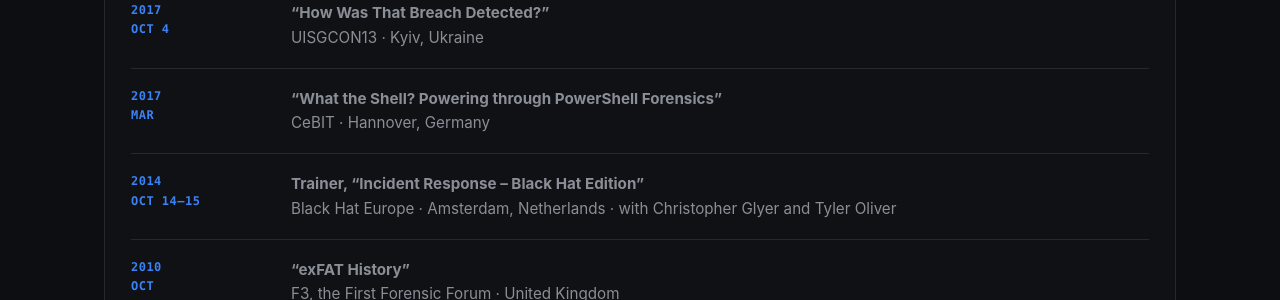
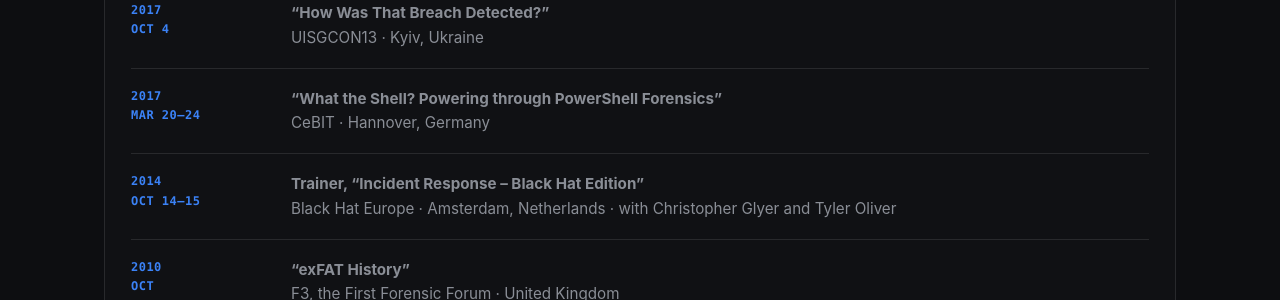
Before and after one commit to hammjd/hammjd.github.io, a Jekyll site: the page built from speaking.html, in a window 1280 px wide and 900 px high, scrolled down 2304 px. Shown: the part 152-452 px from the top of the window. Built offline with Jekyll 4.4.1, drawn with Linux system fonts in a browser that asks for light colours.

Commit message:
Use exact CeBIT 2017 dates for the PowerShell forensics talk
Co-Authored-By: Claude Sonnet 5 <noreply@anthropic.com>

```diff
--- a/speaking.html
+++ b/speaking.html
@@ -144,7 +144,7 @@ description: >-
           </dd>
         </div>
         <div class="cred-row">
-          <dt>2017<br>Mar</dt>
+          <dt>2017<br>Mar 20&ndash;24</dt>
           <dd>
             <strong>&ldquo;What the Shell? Powering through PowerShell Forensics&rdquo;</strong><br>
             CeBIT &middot; Hannover, Germany
```
